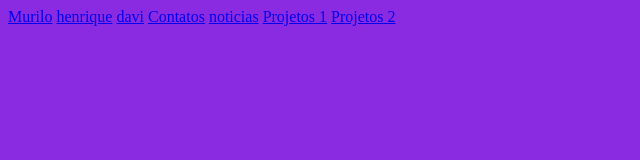
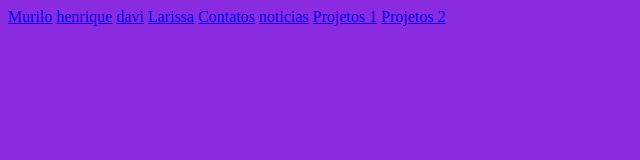
Before and after one commit to gabrielmartinsgomes/SharedForAtividade, a plain HTML site: page index.html in a window 1280 px wide. Shown: the full height of the page, 0-640 px from the left. Drawn offline with Linux system fonts and the light colour scheme.

Commit message:
links para outras páginas

```diff
--- a/index.html
+++ b/index.html
@@ -15,6 +15,7 @@
     <a href="Murilo.html">Murilo</a>
     <a href="henrique.html">henrique</a>
     <a href="Gabriel.html">davi</a>
+    <a href="larissa.html">Larissa</a>
     <a href="contato.html">Contatos</a>
     <a href="noticias.html">noticias</a>
     <a href="Projeto1.html">Projetos 1</a>
```
